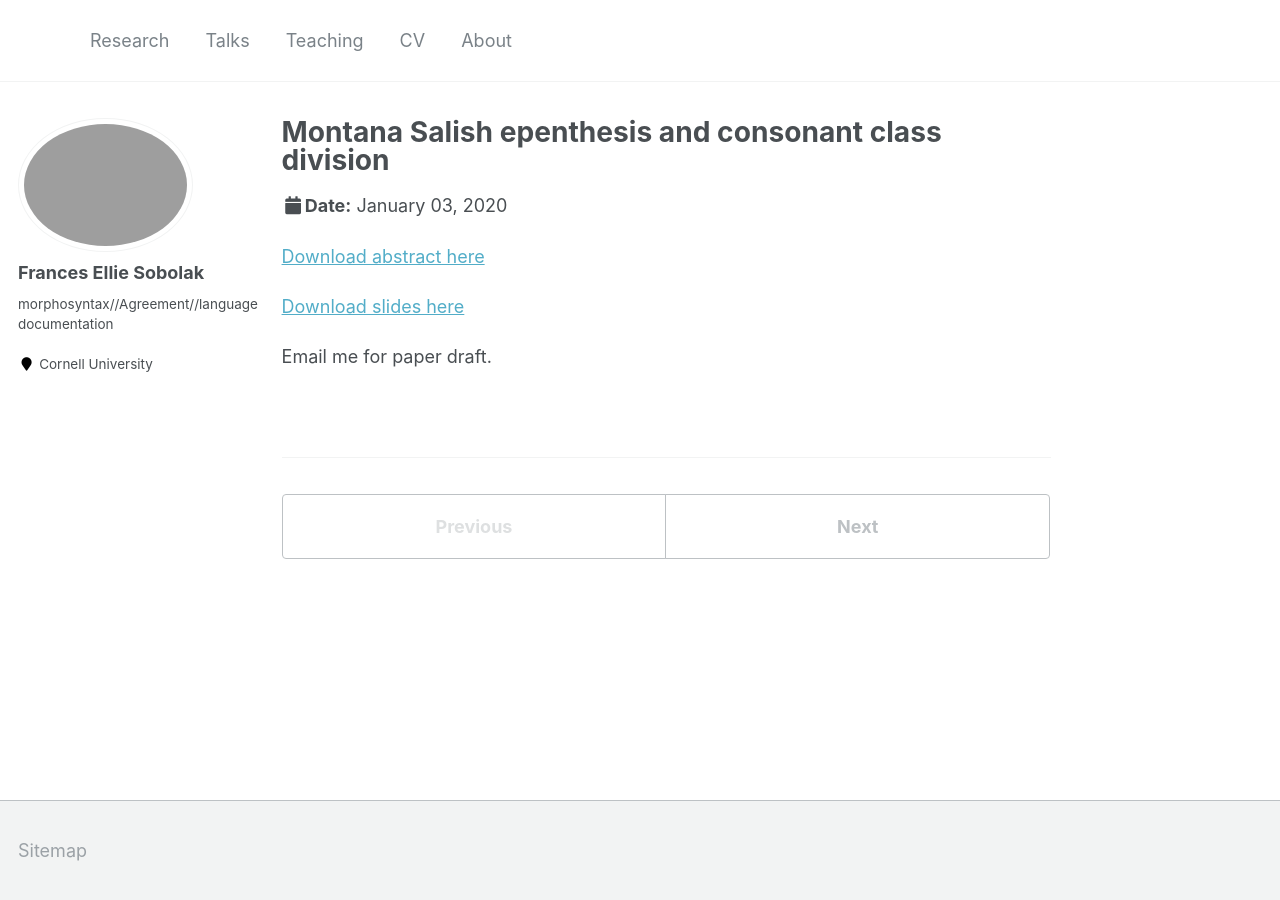
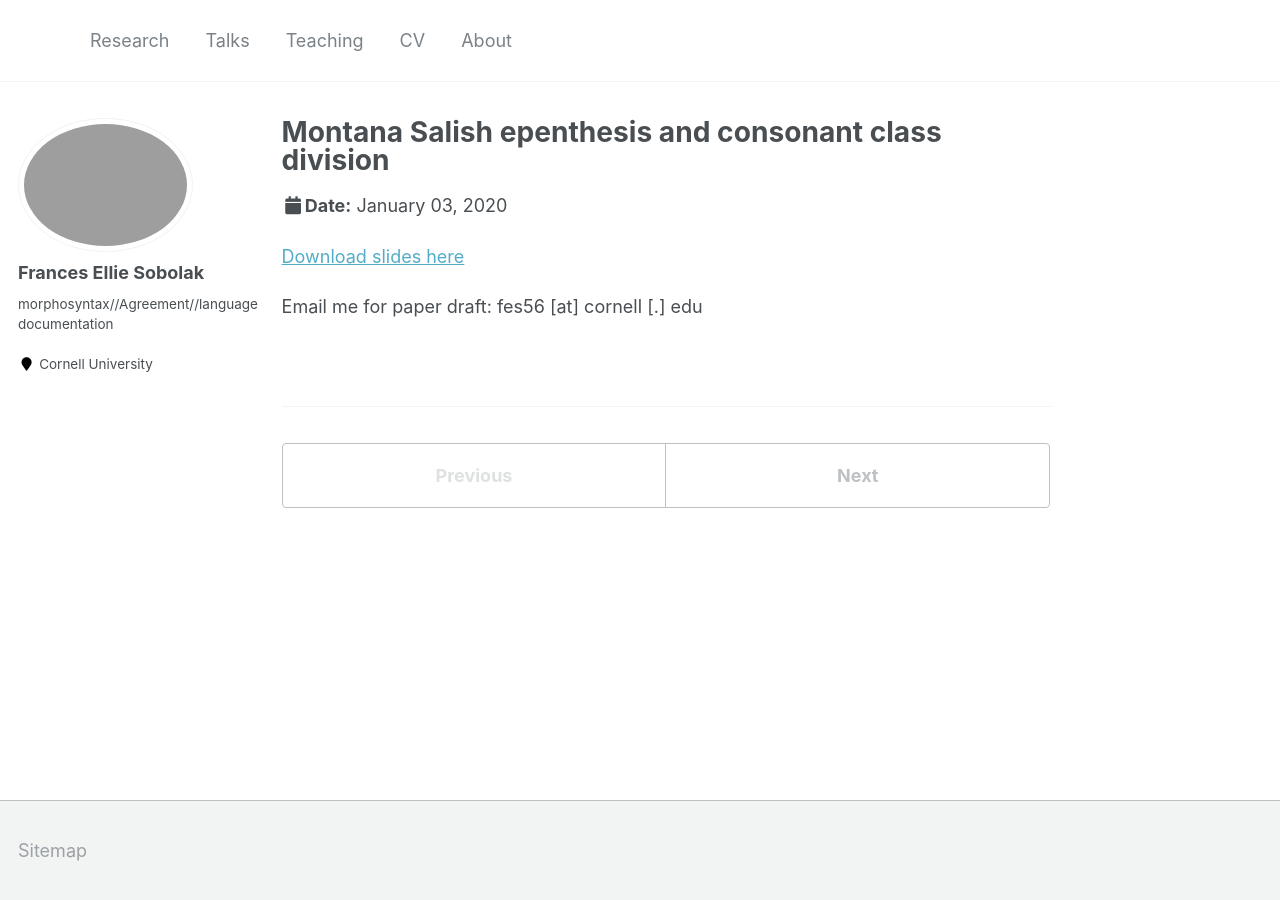
Before and after one commit to fesobolak/fesobolak.github.io, a Jekyll site: the page built from _talks/2020-01-03-talk-1.md, in a window 1280 px wide. Built offline with Jekyll 4.4.1, drawn with Linux system fonts in a browser that asks for light colours.

Commit message:
Update 2020-01-03-talk-1.md

```diff
--- a/_talks/2020-01-03-talk-1.md
+++ b/_talks/2020-01-03-talk-1.md
@@ -8,8 +8,6 @@ date: 2020-01-03
 location: "New Orleans, Louisiana"
 ---
 
-[Download abstract here](http://fesobolak.github.io/files/SSILA2020_abstract.pdf)
-
 [Download slides here](http://fesobolak.github.io/files/SSILA2020_presentation.pdf)
 
-Email me for paper draft.
+Email me for paper draft: fes56 [at] cornell [.] edu
```
